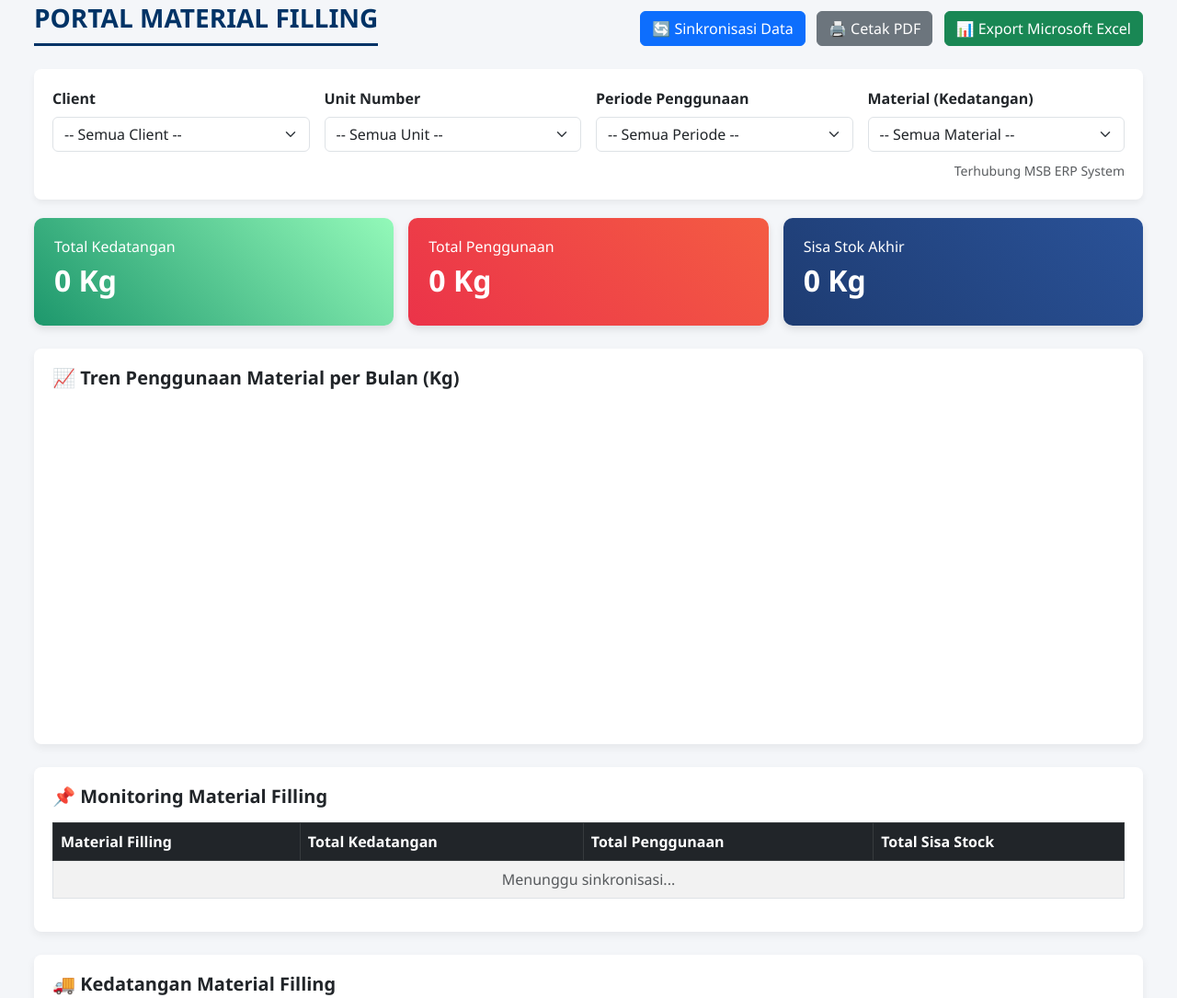
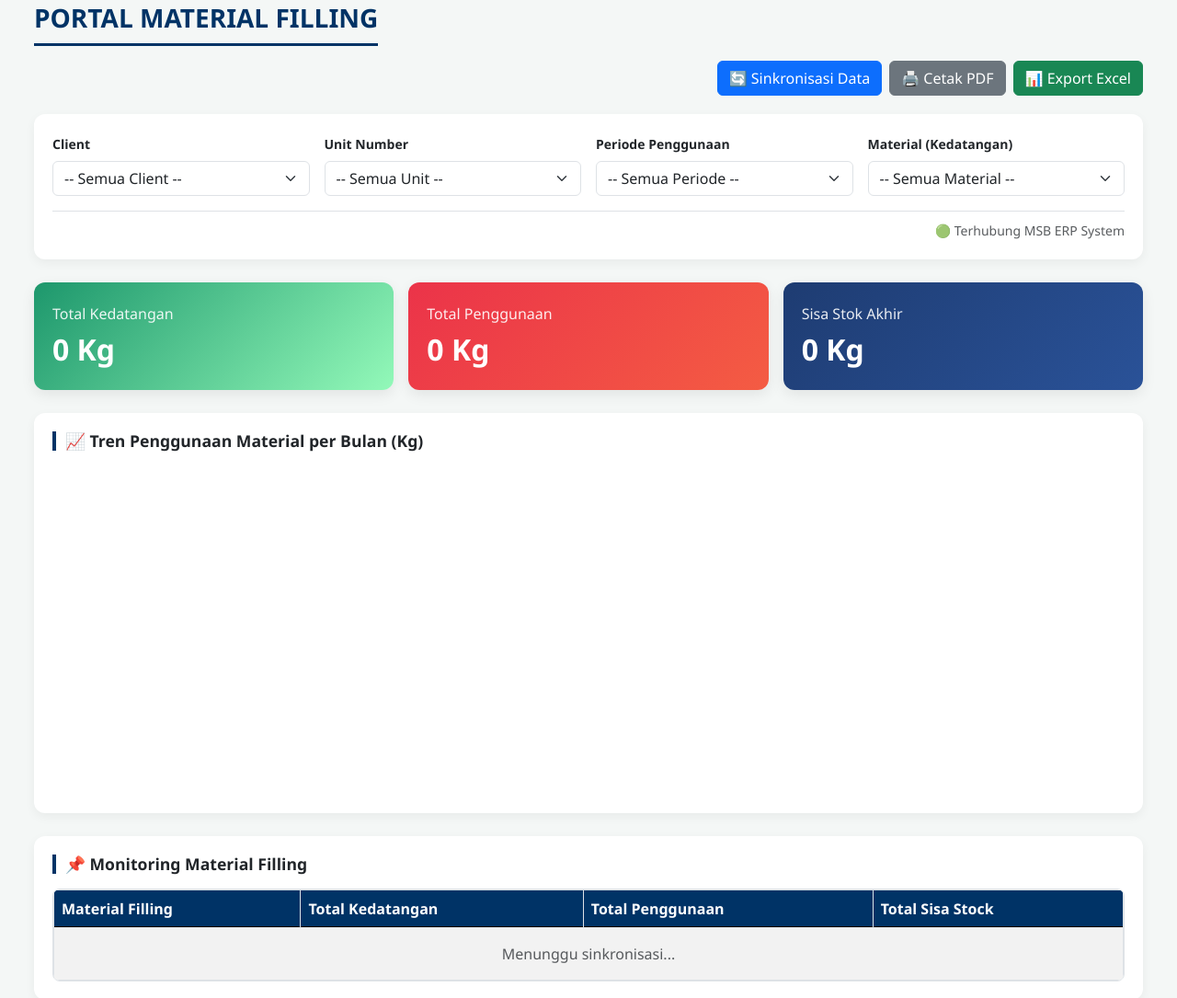
Before and after one commit to murindasentrabaja/Filling-Material, a plain HTML site: page index.html in a window 1280 px wide. Shown: the part 22-1107 px from the top of the page at 92% size. Drawn offline with nearby package versions, Linux system fonts and the light colour scheme; no server answers.

Commit message:
Update index.html

```diff
--- a/index.html
+++ b/index.html
@@ -10,145 +10,242 @@
     <script src="https://cdn.jsdelivr.net/npm/chart.js"></script>
 
     <style>
+        :root {
+            --primary-dark: #003366;
+            --bg-body: #f4f7f6;
+        }
         body {
-            background-color: #f4f6f9;
+            background-color: var(--bg-body);
             font-family: 'Segoe UI', Tahoma, Geneva, Verdana, sans-serif;
-            padding: 25px;
+            padding: 15px;
         }
+
+        /* Custom Scrollbar for better UI on Desktop */
+        ::-webkit-scrollbar {
+            width: 8px;
+            height: 8px;
+        }
+        ::-webkit-scrollbar-track {
+            background: #f1f1f1;
+            border-radius: 4px;
+        }
+        ::-webkit-scrollbar-thumb {
+            background: #c1c1c1;
+            border-radius: 4px;
+        }
+        ::-webkit-scrollbar-thumb:hover {
+            background: #a8a8a8;
+        }
+
         .header-title {
-            color: #003366;
+            color: var(--primary-dark);
             font-weight: 700;
             text-transform: uppercase;
-            margin-bottom: 25px;
-            border-bottom: 3px solid #003366;
+            border-bottom: 3px solid var(--primary-dark);
             padding-bottom: 10px;
+            margin-bottom: 0;
         }
+
         .summary-card {
-            border-radius: 10px;
+            border-radius: 12px;
             color: white;
-            padding: 22px;
-            box-shadow: 0 4px 8px rgba(0,0,0,0.1);
-            transition: transform 0.2s;
+            padding: 25px 20px;
+            box-shadow: 0 5px 15px rgba(0,0,0,0.08);
+            transition: transform 0.2s ease, box-shadow 0.2s ease;
+            height: 100%;
+            display: flex;
+            flex-direction: column;
+            justify-content: center;
         }
-        .summary-card:hover { transform: translateY(-3px); }
-        .card-kedatangan { background: linear-gradient(45deg, #1d976c, #93f9b9); color: #fff; }
-        .card-penggunaan { background: linear-gradient(45deg, #eb3349, #f45c43); color: #fff; }
-        .card-sisa { background: linear-gradient(45deg, #1e3c72, #2a5298); color: #fff; }
+        .summary-card:hover {
+            transform: translateY(-5px);
+            box-shadow: 0 8px 25px rgba(0,0,0,0.12);
+        }
+        .summary-card h6 {
+            font-size: 1rem;
+            opacity: 0.9;
+            margin-bottom: 10px;
+        }
+        .summary-card h2 {
+            font-size: 2rem;
+            margin: 0;
+            word-break: break-word;
+        }
+
+        .card-kedatangan { background: linear-gradient(135deg, #1d976c, #93f9b9); }
+        .card-penggunaan { background: linear-gradient(135deg, #eb3349, #f45c43); }
+        .card-sisa { background: linear-gradient(135deg, #1e3c72, #2a5298); }
 
         .table-container {
             background: white;
-            border-radius: 8px;
+            border-radius: 12px;
             padding: 20px;
             margin-top: 25px;
-            box-shadow: 0 4px 10px rgba(0,0,0,0.06);
+            box-shadow: 0 4px 12px rgba(0,0,0,0.05);
         }
+        .table-container h5 {
+            font-size: 1.1rem;
+            border-left: 4px solid var(--primary-dark);
+            padding-left: 10px;
+        }
+
         .table-responsive {
-            max-height: 500px;
+            max-height: 450px;
             overflow-y: auto;
+            overflow-x: auto;
+            border-radius: 8px;
+            border: 1px solid #dee2e6;
         }
-        .table thead {
-            background-color: #003366;
-            color: white;
+
+        /* Ensure Sticky Header Works Flawlessly */
+        .table thead th {
+            background-color: var(--primary-dark) !important;
+            color: white !important;
             position: sticky;
             top: 0;
             z-index: 10;
+            box-shadow: inset 0 -1px 0 #000; /* Prevent transparency gap */
+            white-space: nowrap;
         }
+
+        .table tbody td {
+            white-space: nowrap;
+        }
+
         .filter-section {
             background: white;
             padding: 20px;
-            border-radius: 8px;
-            margin-bottom: 20px;
-            box-shadow: 0 4px 6px rgba(0,0,0,0.05);
+            border-radius: 12px;
+            margin-top: 20px;
+            margin-bottom: 25px;
+            box-shadow: 0 4px 12px rgba(0,0,0,0.05);
         }
         .badge-material {
             background-color: #e3f2fd;
             color: #0d47a1;
             font-weight: 600;
+            padding: 5px 10px;
+            border-radius: 6px;
         }
+
+        /* Mobile Adjustments */
+        @media (min-width: 768px) {
+            body { padding: 25px; }
+        }
+        @media (max-width: 767px) {
+            .header-title {
+                font-size: 1.5rem;
+                text-align: center;
+                border-bottom: none;
+            }
+            .header-title-wrapper {
+                border-bottom: 3px solid var(--primary-dark);
+                padding-bottom: 10px;
+                margin-bottom: 15px;
+                width: 100%;
+            }
+            .summary-card h2 { font-size: 1.75rem; }
+        }
+
         @media print {
             .no-print { display: none !important; }
             body { background-color: white; padding: 0; }
-            .table-container { box-shadow: none; border: 1px solid #ddd; }
+            .table-container { box-shadow: none; border: 1px solid #ddd; margin-top: 15px; page-break-inside: avoid; }
+            .table-responsive { max-height: none; overflow: visible; border: none; }
+            .table thead th { position: static; box-shadow: none; }
         }
     </style>
 </head>
 <body>
 
     <div class="container-fluid">
-        <div class="d-flex justify-content-between align-items-center flex-wrap no-print">
-            <h3 class="header-title">Portal Material Filling</h3>
-            <div class="mb-3">
-                <button class="btn btn-primary me-2" id="btnRefresh" onclick="loadData()">🔄 Sinkronisasi Data</button>
-                <button class="btn btn-secondary me-2" onclick="window.print()">🖨️ Cetak PDF</button>
-                <button class="btn btn-success" onclick="exportToExcel()">📊 Export Microsoft Excel</button>
+        <!-- Header & Action Buttons -->
+        <div class="d-flex flex-column flex-md-row justify-content-between align-items-center flex-wrap no-print gap-3">
+            <div class="header-title-wrapper">
+                <h3 class="header-title">Portal Material Filling</h3>
+            </div>
+            <div class="d-flex flex-wrap gap-2 justify-content-center justify-content-md-end w-100 w-md-auto">
+                <button class="btn btn-primary flex-fill flex-md-grow-0" id="btnRefresh" onclick="loadData()">
+                    🔄 Sinkronisasi Data
+                </button>
+                <button class="btn btn-secondary flex-fill flex-md-grow-0" onclick="window.print()">
+                    🖨️ Cetak PDF
+                </button>
+                <button class="btn btn-success flex-fill flex-md-grow-0" onclick="exportToExcel()">
+                    📊 Export Excel
+                </button>
             </div>
         </div>
 
+        <!-- Filter Section -->
         <div class="filter-section no-print">
             <div class="row g-3 align-items-end">
-                <div class="col-md-3">
-                    <label class="form-label fw-bold">Client</label>
+                <div class="col-12 col-md-6 col-lg-3">
+                    <label class="form-label fw-bold small">Client</label>
                     <select id="filterClient" class="form-select" onchange="onClientChange()">
                         <option value="">-- Semua Client --</option>
                     </select>
                 </div>
-                <div class="col-md-3">
-                    <label class="form-label fw-bold">Unit Number</label>
+                <div class="col-12 col-md-6 col-lg-3">
+                    <label class="form-label fw-bold small">Unit Number</label>
                     <select id="filterUnit" class="form-select" onchange="filterTables()">
                         <option value="">-- Semua Unit --</option>
                     </select>
                 </div>
-                <div class="col-md-3">
-                    <label class="form-label fw-bold">Periode Penggunaan</label>
+                <div class="col-12 col-md-6 col-lg-3">
+                    <label class="form-label fw-bold small">Periode Penggunaan</label>
                     <select id="filterBulan" class="form-select" onchange="filterTables()">
                         <option value="">-- Semua Periode --</option>
                     </select>
                 </div>
-                <div class="col-md-3">
-                    <label class="form-label fw-bold">Material (Kedatangan)</label>
+                <div class="col-12 col-md-6 col-lg-3">
+                    <label class="form-label fw-bold small">Material (Kedatangan)</label>
                     <select id="filterMaterial" class="form-select" onchange="filterTables()">
                         <option value="">-- Semua Material --</option>
                     </select>
                 </div>
             </div>
-            <div class="text-end mt-2">
-                <span class="text-muted small">Terhubung MSB ERP System</span>
+            <div class="text-end mt-3 border-top pt-2">
+                <span class="text-muted small">🟢 Terhubung MSB ERP System</span>
             </div>
         </div>
 
+        <!-- Summary Cards -->
         <div class="row g-3">
-            <div class="col-md-4">
-                <div class="summary-card card-kedatangan">
+            <div class="col-12 col-md-4">
+                <div class="summary-card card-kedatangan text-center text-md-start">
                     <h6>Total Kedatangan</h6>
                     <h2 id="valKedatangan" class="fw-bold">0 Kg</h2>
                 </div>
             </div>
-            <div class="col-md-4">
-                <div class="summary-card card-penggunaan">
+            <div class="col-12 col-md-4">
+                <div class="summary-card card-penggunaan text-center text-md-start">
                     <h6>Total Penggunaan</h6>
                     <h2 id="valPenggunaan" class="fw-bold">0 Kg</h2>
                 </div>
             </div>
-            <div class="col-md-4">
-                <div class="summary-card card-sisa">
+            <div class="col-12 col-md-4">
+                <div class="summary-card card-sisa text-center text-md-start">
                     <h6>Sisa Stok Akhir</h6>
                     <h2 id="valSisa" class="fw-bold">0 Kg</h2>
                 </div>
             </div>
         </div>
 
+        <!-- Chart Section -->
         <div class="table-container">
-            <h5 class="fw-bold text-dark mb-3">📈 Tren Penggunaan Material per Bulan (Kg)</h5>
-            <div style="height: 350px;">
+            <h5 class="fw-bold text-dark mb-4">📈 Tren Penggunaan Material per Bulan (Kg)</h5>
+            <div style="position: relative; height: 350px; width: 100%;">
                 <canvas id="trendChart"></canvas>
             </div>
         </div>
 
+        <!-- Monitoring Table -->
         <div class="table-container">
             <h5 class="fw-bold text-dark mb-3">📌 Monitoring Material Filling</h5>
             <div class="table-responsive">
-                <table class="table table-bordered table-striped align-middle" id="tblMonitoring">
-                    <thead class="table-dark">
+                <table class="table table-bordered table-striped align-middle m-0" id="tblMonitoring">
+                    <thead>
                         <tr>
                             <th>Material Filling</th>
                             <th>Total Kedatangan</th>
@@ -157,16 +254,17 @@
                         </tr>
                     </thead>
                     <tbody id="bodyMonitoring">
-                        <tr><td colspan="4" class="text-center text-muted">Menunggu sinkronisasi...</td></tr>
+                        <tr><td colspan="4" class="text-center text-muted py-3">Menunggu sinkronisasi...</td></tr>
                     </tbody>
                 </table>
             </div>
         </div>
 
+        <!-- Arrival Table -->
         <div class="table-container">
             <h5 class="fw-bold text-dark mb-3">🚚 Kedatangan Material Filling</h5>
             <div class="table-responsive">
-                <table class="table table-hover table-striped align-middle" id="tblKedatangan">
+                <table class="table table-hover table-striped align-middle m-0" id="tblKedatangan">
                     <thead>
                         <tr>
                             <th>Tanggal</th>
@@ -176,16 +274,17 @@
                         </tr>
                     </thead>
                     <tbody id="bodyKedatangan">
-                        <tr><td colspan="4" class="text-center text-muted">Menunggu sinkronisasi...</td></tr>
+                        <tr><td colspan="4" class="text-center text-muted py-3">Menunggu sinkronisasi...</td></tr>
                     </tbody>
                 </table>
             </div>
         </div>
 
+        <!-- Filling Process Table -->
         <div class="table-container">
             <h5 class="fw-bold text-dark mb-3">📋 Filling Process</h5>
-            <div class="table-responsive">
-                <table class="table table-bordered table-hover align-middle small" id="tblAval" style="min-width: 1500px;">
+            <div class="table-responsive shadow-sm">
+                <table class="table table-bordered table-hover align-middle small m-0" id="tblAval" style="min-width: 1500px;">
                     <thead>
                         <tr>
                             <th>No</th>
@@ -207,7 +306,7 @@
                         </tr>
                     </thead>
                     <tbody id="bodyAval">
-                        <tr><td colspan="16" class="text-center text-muted">Menunggu sinkronisasi...</td></tr>
+                        <tr><td colspan="16" class="text-center text-muted py-3">Menunggu sinkronisasi...</td></tr>
                     </tbody>
                 </table>
             </div>
@@ -264,7 +363,7 @@
                     <td class="fw-bold">${row.material}</td>
                     <td>${row.jumlahStok}</td>
                     <td>${row.penggunaan}</td>
-                    <td class="table-primary fw-bold">${row.totalStock}</td>
+                    <td class="table-primary fw-bold text-primary">${row.totalStock}</td>
                 </tr>`;
             });
             bodyMon.innerHTML = htmlMon;
@@ -333,7 +432,12 @@
             const bodyKed = document.getElementById("bodyKedatangan");
             let htmlKed = "";
             filteredKedatangan.forEach(row => {
-                htmlKed += `<tr><td>${row.tanggal}</td><td><span class="badge badge-material">${row.material}</span></td><td>${row.berat}</td><td>${row.supplier}</td></tr>`;
+                htmlKed += `<tr>
+                    <td>${row.tanggal}</td>
+                    <td><span class="badge-material">${row.material}</span></td>
+                    <td>${row.berat}</td>
+                    <td>${row.supplier}</td>
+                </tr>`;
             });
             bodyKed.innerHTML = htmlKed;
 
@@ -364,7 +468,7 @@
                     <td>${row.pasirConcentrate}</td>
                     <td>${row.katalis}</td>
                     <td>${row.steelShot}</td>
-                    <td class="table-success fw-bold">${row.total}</td>
+                    <td class="table-success fw-bold text-success">${row.total}</td>
                 </tr>`;
             });
             bodyAv.innerHTML = htmlAval;
@@ -397,7 +501,7 @@
                     maintainAspectRatio: false,
                     plugins: {
                         tooltip: { mode: 'index', intersect: false },
-                        legend: { position: 'bottom' }
+                        legend: { position: 'bottom', labels: { boxWidth: 12 } }
                     },
                     scales: {
                         x: { stacked: true },
```
